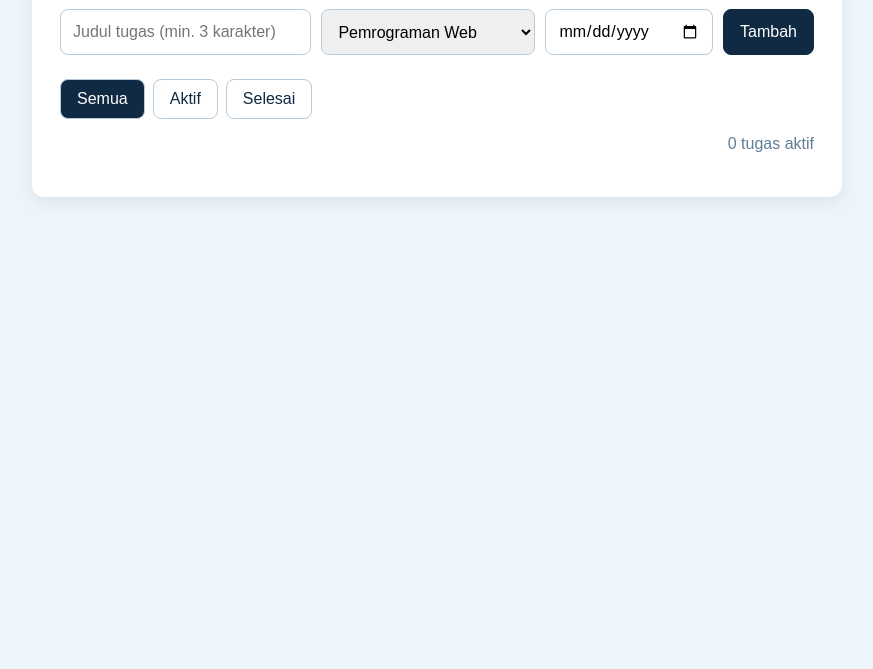
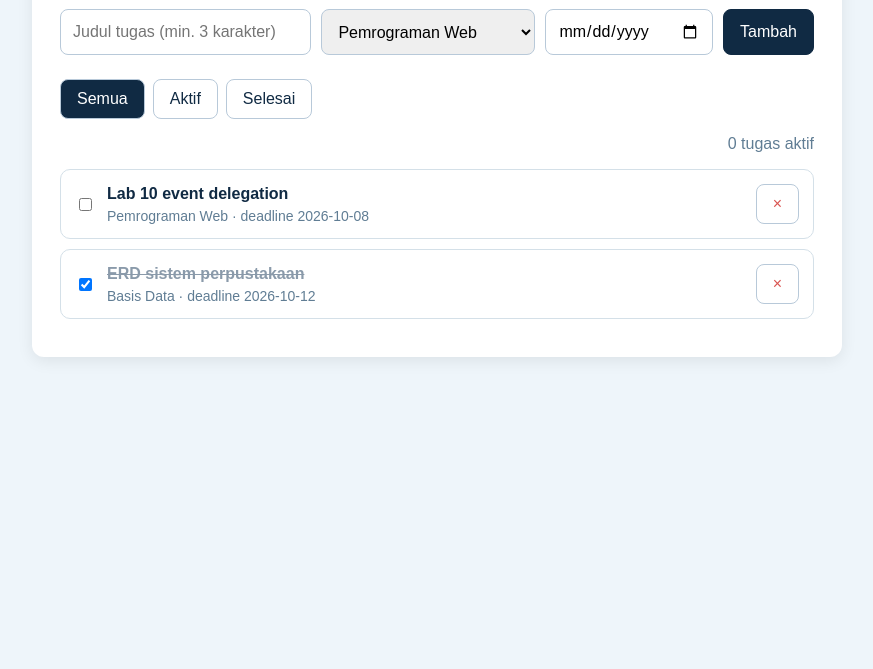
Before and after one commit to dianhannasm/task-tracker, a plain HTML site: page index.html in a window 1280 px wide. Shown: the part 131-800 px from the top of the page, without its empty margins (203-1076 px from the left). Drawn offline with Linux system fonts and the light colour scheme.

Commit message:
tambah data dan render

```diff
--- a/app.js
+++ b/app.js
@@ -1 +1,57 @@
-console.log("Task Tracker Kuliah");
+const tugas = [
+    {
+        id: 1,
+        judul: "Lab 10 event delegation",
+        matkul: "Pemrograman Web",
+        deadline: "2026-10-08",
+        selesai: false
+    },
+    {
+        id: 2,
+        judul: "ERD sistem perpustakaan",
+        matkul: "Basis Data",
+        deadline: "2026-10-12",
+        selesai: true
+    }
+];
+
+function render() {
+    const daftar = document.querySelector("#daftar");
+
+    daftar.innerHTML = "";
+
+    tugas.forEach((item) => {
+        const li = document.createElement("li");
+        li.classList.add("task");
+
+        if (item.selesai) {
+            li.classList.add("selesai");
+        }
+
+        const checkbox = document.createElement("input");
+        checkbox.type = "checkbox";
+        checkbox.checked = item.selesai;
+
+        const info = document.createElement("div");
+        info.classList.add("task-info");
+
+        const judul = document.createElement("p");
+        judul.classList.add("task-title");
+        judul.textContent = item.judul;
+
+        const meta = document.createElement("p");
+        meta.classList.add("task-meta");
+        meta.textContent = `${item.matkul} · deadline ${item.deadline}`;
+
+        info.append(judul, meta);
+
+        const hapus = document.createElement("button");
+        hapus.classList.add("hapus");
+        hapus.textContent = "×";
+
+        li.append(checkbox, info, hapus);
+        daftar.append(li);
+    });
+}
+
+render();
--- a/index.html
+++ b/index.html
@@ -1,6 +1,5 @@
 <!DOCTYPE html>
 <html lang="id">
-
 <head>
     <meta charset="UTF-8">
     <meta name="viewport" content="width=device-width, initial-scale=1.0">
@@ -12,14 +11,10 @@
 <body>
     <main class="container">
         <section class="app">
-            <h1>Task Tracker Kuliah</h1>
+            <h1>📋 Task Tracker Kuliah</h1>
 
             <form id="form-tugas">
-                <input
-                    type="text"
-                    id="judul"
-                    placeholder="Judul tugas (min. 3 karakter)"
-                >
+                <input type="text" id="judul" placeholder="Judul tugas (min. 3 karakter)">
 
                 <select id="matkul">
                     <option value="Pemrograman Web">Pemrograman Web</option>
@@ -36,9 +31,9 @@
             </form>
 
             <div class="filter" id="filter">
-                <button type="button" class="on" data-filter="semua">Semua</button>
-                <button type="button" data-filter="aktif">Aktif</button>
-                <button type="button" data-filter="selesai">Selesai</button>
+                <button type="button" class="on">Semua</button>
+                <button type="button">Aktif</button>
+                <button type="button">Selesai</button>
             </div>
 
             <p id="ringkasan">0 tugas aktif</p>
@@ -47,5 +42,4 @@
         </section>
     </main>
 </body>
-
 </html>
--- a/style.css
+++ b/style.css
@@ -118,9 +118,3 @@ form button {
     text-decoration: line-through;
     color: #8a9aaa;
 }
-
-@media (max-width: 700px) {
-    form {
-        grid-template-columns: 1fr;
-    }
-}
```
